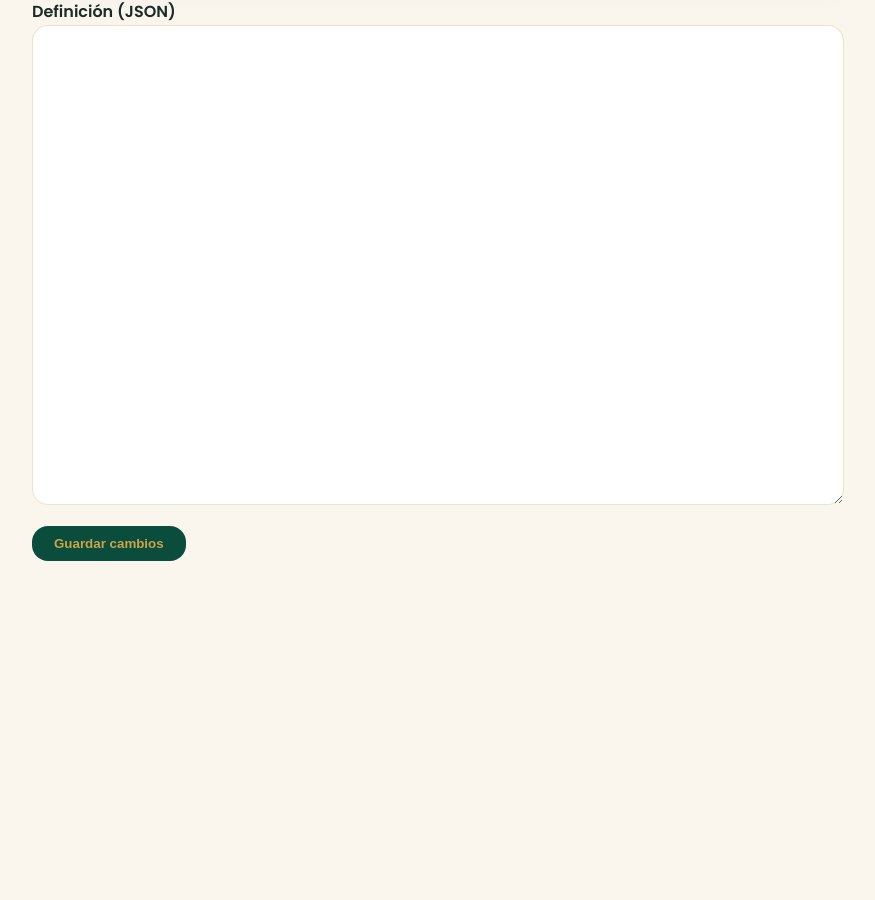
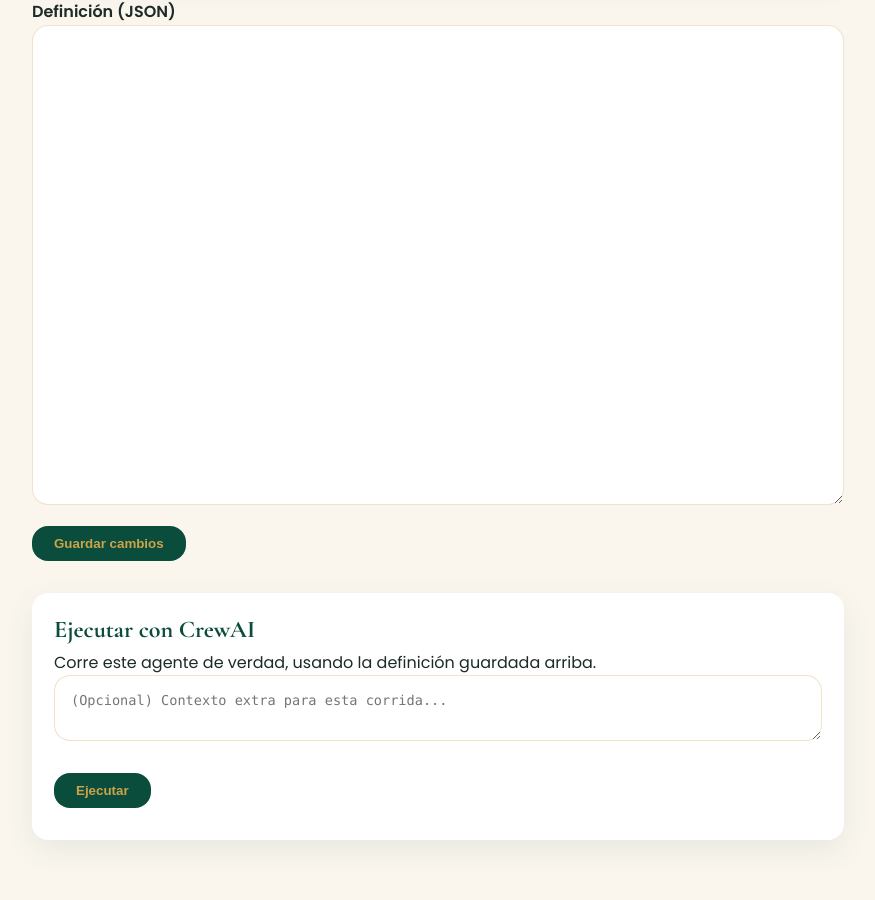
Before and after one commit to esenios2022/IEA-AGENTIQ, a FastAPI app: template src/templates/admin_agent_detail.html in a window 1280 px wide. Shown: the part 318-1218 px from the top of the page, without its empty margins (202-1077 px from the left). Before the commit the page ends 879 px from the top, so only its background shows below. Run offline with FastAPI, Linux system fonts and the light colour scheme; the template is opened without the code that fills it, so the values that code supplies are empty.

Commit message:
Conectar CrewAI: ejecutar de verdad la definicion guardada de un agente

```diff
--- a/requirements.txt
+++ b/requirements.txt
@@ -12,3 +12,4 @@ httpx>=0.27.0
 anthropic>=0.40.0
 jinja2>=3.1.0
 python-multipart>=0.0.9
+crewai>=0.80.0
--- /dev/null
+++ b/src/crew_runtime.py
@@ -0,0 +1,57 @@
+"""Turns a persisted agent definition into a real CrewAI crew and runs it."""
+
+from crewai import Agent as CrewAgent
+from crewai import Crew, Task
+
+from src.models import Agent
+
+CREW_LLM = "anthropic/claude-sonnet-4-6"
+
+
+def build_crew(agent: Agent) -> Crew:
+    definition = agent.definition or {}
+
+    crew_agents: dict[str, CrewAgent] = {}
+    for spec in definition.get("agents") or []:
+        crew_agents[spec.get("name", "agente")] = CrewAgent(
+            role=spec.get("role", agent.role),
+            goal=spec.get("goal", agent.description or ""),
+            backstory=spec.get("backstory", ""),
+            llm=CREW_LLM,
+            verbose=True,
+        )
+    if not crew_agents:
+        crew_agents["principal"] = CrewAgent(
+            role=agent.role,
+            goal=agent.description or agent.requirement or "",
+            backstory="",
+            llm=CREW_LLM,
+            verbose=True,
+        )
+
+    fallback_agent = next(iter(crew_agents.values()))
+    crew_tasks: list[Task] = []
+    for spec in definition.get("tasks") or []:
+        crew_tasks.append(
+            Task(
+                description=spec.get("description", ""),
+                expected_output=spec.get("expected_output", "Resultado de la tarea."),
+                agent=crew_agents.get(spec.get("agent"), fallback_agent),
+            )
+        )
+    if not crew_tasks:
+        crew_tasks.append(
+            Task(
+                description=agent.requirement or agent.description or f"Cumplí tu objetivo como {agent.role}.",
+                expected_output="Resultado de la tarea.",
+                agent=fallback_agent,
+            )
+        )
+
+    return Crew(agents=list(crew_agents.values()), tasks=crew_tasks, verbose=True)
+
+
+def run_crew(agent: Agent, extra_input: str | None = None) -> str:
+    crew = build_crew(agent)
+    result = crew.kickoff(inputs={"input": extra_input} if extra_input else None)
+    return str(result)
--- a/src/main.py
+++ b/src/main.py
@@ -13,9 +13,17 @@ from sqlalchemy.orm import Session
 from src.agent_runtime import AgentRuntime
 from src.architect_agent import get_obatala
 from src.config import settings
+from src.crew_runtime import run_crew
 from src.database import Base, engine, get_db
 from src.models import Agent, Lead
-from src.schemas import ArchitectCreateAgentRequest, ArchitectCreateAgentResponse, LeadCreate, LeadOut
+from src.schemas import (
+    ArchitectCreateAgentRequest,
+    ArchitectCreateAgentResponse,
+    CrewRunRequest,
+    CrewRunResponse,
+    LeadCreate,
+    LeadOut,
+)
 
 
 @asynccontextmanager
@@ -168,6 +176,23 @@ def update_agent_definition(
     return RedirectResponse(url=f"/admin/agents/{agent_id}", status_code=status.HTTP_303_SEE_OTHER)
 
 
+@app.post("/api/agents/{agent_id}/run", response_model=CrewRunResponse)
+def run_agent_with_crew(
+    agent_id: str,
+    payload: CrewRunRequest,
+    db: Session = Depends(get_db),
+    _: None = Depends(require_admin),
+):
+    agent = db.get(Agent, agent_id)
+    if agent is None:
+        raise HTTPException(status_code=404, detail="Agent not found")
+    try:
+        result = run_crew(agent, payload.input)
+    except Exception as exc:
+        raise HTTPException(status_code=502, detail=f"Error ejecutando CrewAI: {exc}") from exc
+    return CrewRunResponse(result=result)
+
+
 @app.get("/agentes/{agent_id}")
 def agent_public_chat_page(agent_id: str, request: Request, db: Session = Depends(get_db)):
     agent = db.get(Agent, agent_id)
--- a/src/templates/admin_agent_detail.html
+++ b/src/templates/admin_agent_detail.html
@@ -42,6 +42,20 @@
             font-weight: 600;
             cursor: pointer;
         }
+        .crew-box {
+            margin-top: 32px;
+            padding: 18px 22px;
+            background: var(--white);
+            border-radius: var(--radius);
+            box-shadow: var(--shadow);
+        }
+        .crew-box textarea { min-height: 60px; margin-bottom: 10px; }
+        #crew-result {
+            white-space: pre-wrap;
+            margin-top: 14px;
+            font-family: "SFMono-Regular", Consolas, "Liberation Mono", Menlo, monospace;
+            font-size: 0.85rem;
+        }
     </style>
 </head>
 <body>
@@ -61,6 +75,34 @@
             <br>
             <button type="submit">Guardar cambios</button>
         </form>
+
+        <div class="crew-box">
+            <h2>Ejecutar con CrewAI</h2>
+            <p>Corre este agente de verdad, usando la definición guardada arriba.</p>
+            <textarea id="crew-input" placeholder="(Opcional) Contexto extra para esta corrida..."></textarea>
+            <br>
+            <button type="button" onclick="runCrew()">Ejecutar</button>
+            <div id="crew-result"></div>
+        </div>
+
+        <script>
+            async function runCrew() {
+                const resultBox = document.getElementById("crew-result");
+                const input = document.getElementById("crew-input").value.trim();
+                resultBox.textContent = "Ejecutando... esto puede tardar unos segundos.";
+                try {
+                    const resp = await fetch(window.location.pathname.replace("/admin/agents/", "/api/agents/") + "/run", {
+                        method: "POST",
+                        headers: { "Content-Type": "application/json" },
+                        body: JSON.stringify({ input: input || null }),
+                    });
+                    const data = await resp.json();
+                    resultBox.textContent = resp.ok ? data.result : ("⚠️ " + (data.detail || "Error desconocido"));
+                } catch (err) {
+                    resultBox.textContent = "⚠️ Error: " + err;
+                }
+            }
+        </script>
     </main>
 </body>
 </html>
```
Also changed, not shown: src/schemas.py (+8 -0 lines).
